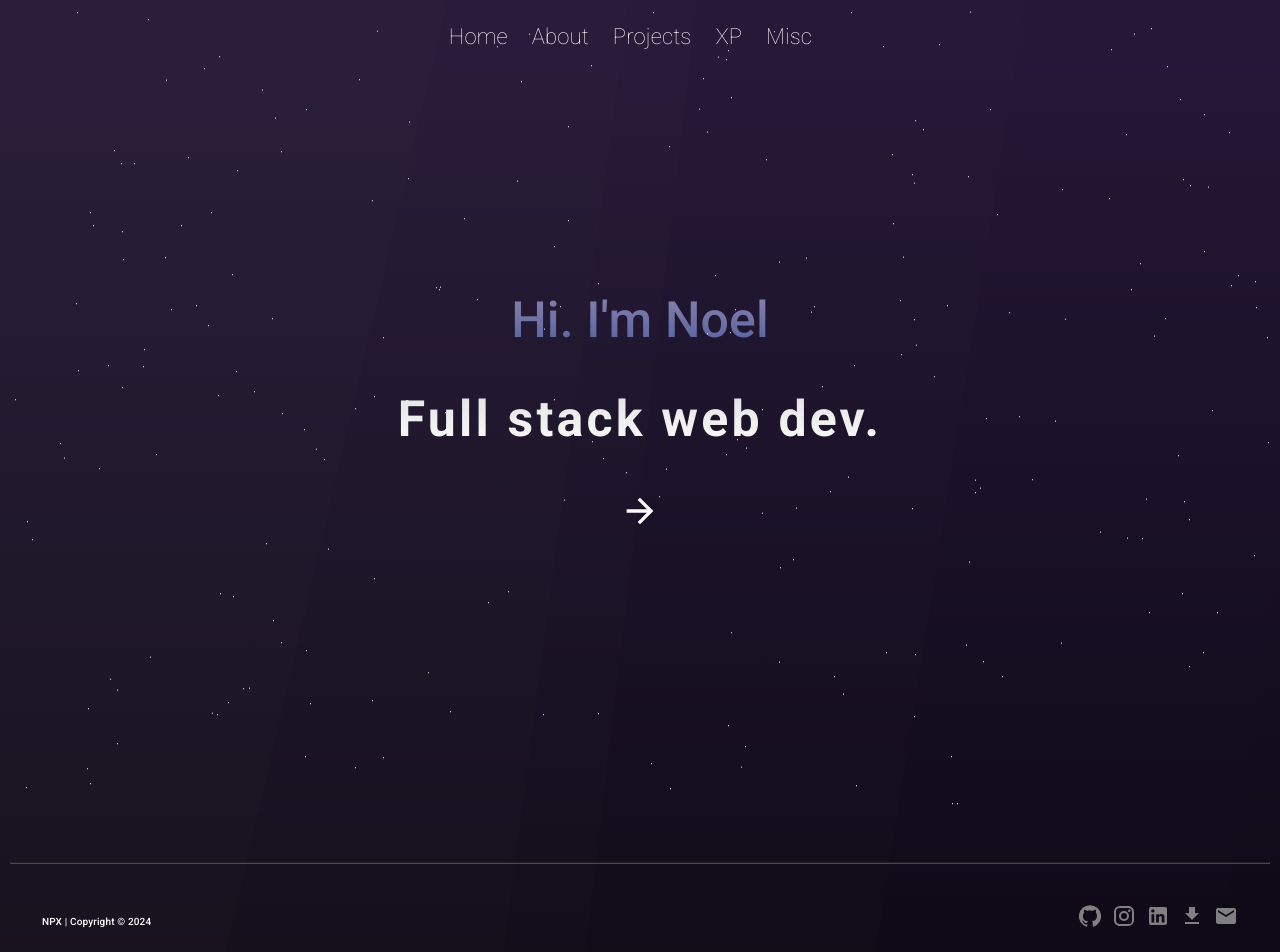
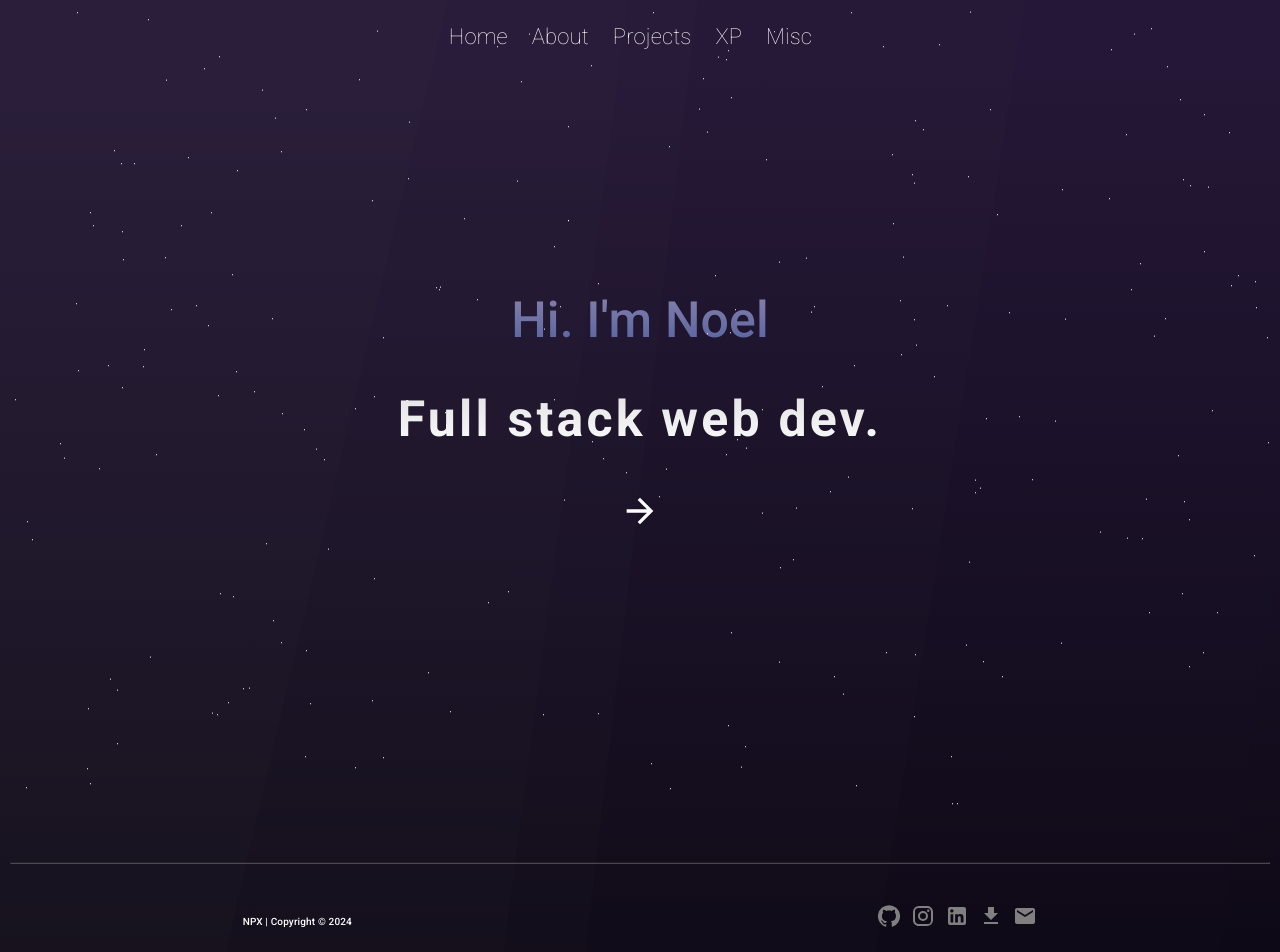
Before and after one commit to noel-pena/Portfolio-V3, a React (Vite) app: page / in a window 1280 px wide. Shown: the top 952 px of the page. Built offline with nearby package versions, Linux system fonts and the light colour scheme.

Commit message:
grid fix

```diff
--- a/src/components/Footer.jsx
+++ b/src/components/Footer.jsx
@@ -1,4 +1,4 @@
-import { Grid } from "@mui/material";
+import { Grid2 as Grid } from "@mui/material";
 import GitHubIcon from "@mui/icons-material/GitHub";
 import InstagramIcon from "@mui/icons-material/Instagram";
 import LinkedInIcon from "@mui/icons-material/LinkedIn";
@@ -12,11 +12,9 @@ export const Footer = () => {
   return (
     <>
       <hr className="line" />
-      <Grid container p={4} spacing={1} justifyContent="center">
+      <Grid container sx={{ p: 4}} spacing={1} justifyContent="center">
         <Grid
-          item
-          xs={12}
-          sm={6}
+          size={{sm: 6, xs: 12}}
           sx={{
             color: "white",
             fontWeight: 500,
@@ -29,9 +27,7 @@ export const Footer = () => {
           NPX | Copyright © {year}
         </Grid>
         <Grid
-          item
-          xs={12}
-          sm={6}
+          size={{xs: 12, sm: 2}}
           sx={{
             textAlign: { xs: "center", sm: "right" },
             padding: { xs: "10px 0", sm: "0" }, // Ensure no extra padding is added
```
